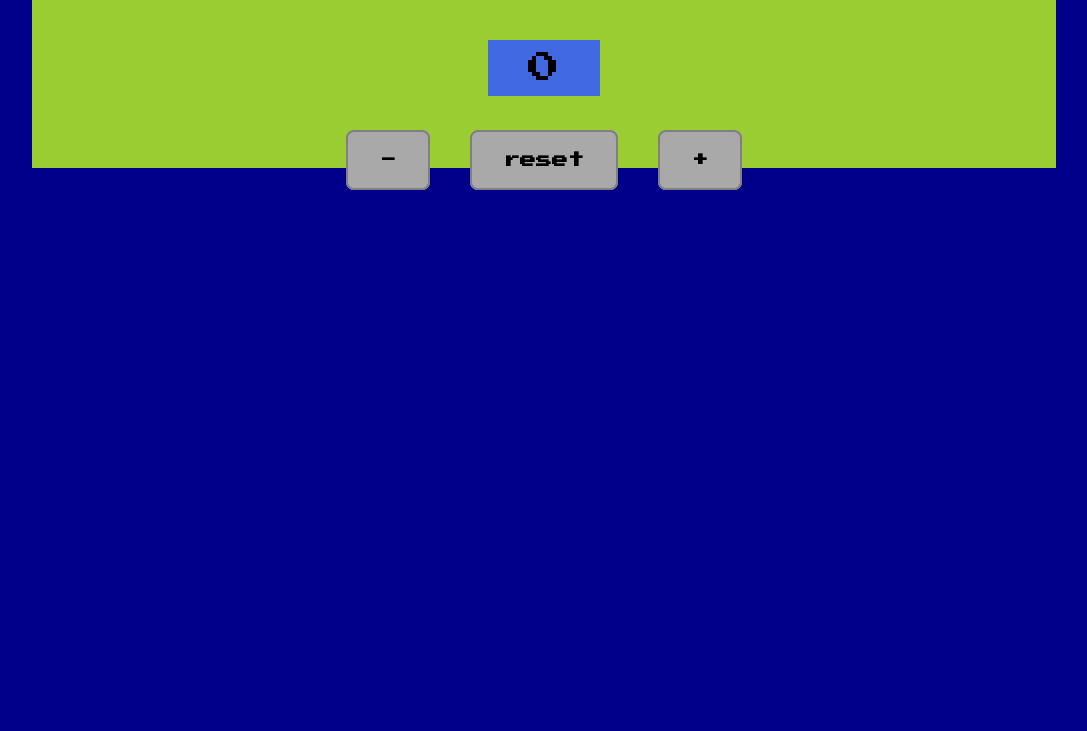
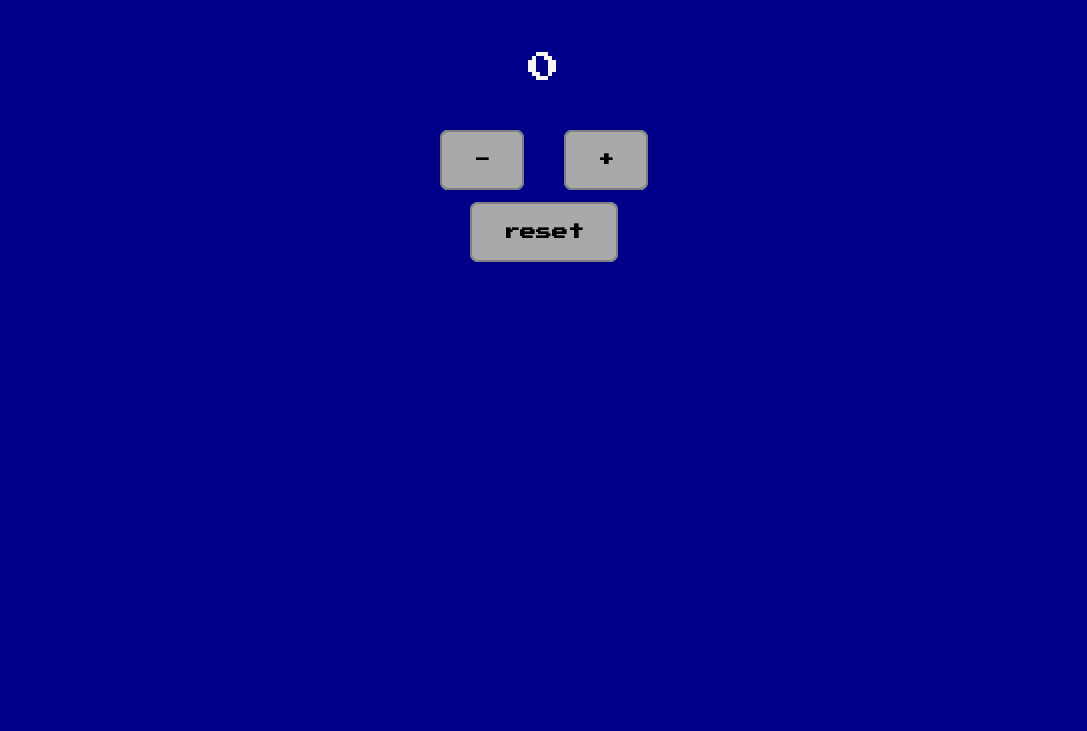
Before and after one commit to Tizios9999/test-javascript-basics-S2I-counter, a plain HTML site: page index.html in a window 1280 px wide. Shown: the part 69-800 px from the top of the page, without its empty margins (96-1183 px from the left). Drawn offline with Linux system fonts and the light colour scheme.

Commit message:
first-version-complete

```diff
--- a/index.html
+++ b/index.html
@@ -22,9 +22,13 @@
       <main>
         <div class="counter"><span class="number">999</span></div>
         <div class="btn-section">
-          <span class="counter-btn minus">-</span>
-          <span class="counter-btn reset">reset</span>
-          <span class="counter-btn plus">+</span>
+          <div class="first-wrapper">
+            <span class="counter-btn minus">-</span>
+            <span class="counter-btn plus">+</span>
+          </div>
+          <div class="second-wrapper">
+            <span class="counter-btn reset">reset</span>
+          </div>
         </div>
       </main>
     </div>
--- a/js/counter.js
+++ b/js/counter.js
@@ -1,7 +1,7 @@
 // Initial counter setup
 let counter;
 const counterElement = document.querySelector(".number");
-const numberLimit = 99;
+const numberLimit = 99; // After reaching the number limit, the counter will restart from 0
 
 function counterUpdate(element) {
     element.textContent = counter;
@@ -12,20 +12,6 @@ function counterInit() {
     counterUpdate(counterElement);
 }
 
-counterInit();
-
-// Button click events
-
-btnSection = document.querySelector(".btn-section");
-minusBtn = document.querySelector(".minus");
-plusBtn = document.querySelector(".plus");
-
-btnSection.addEventListener("click", function(e) {
-    e.target.classList.contains("plus") ? modifyCounter(1) :
-    e.target.classList.contains("minus") ? modifyCounter(-1):
-    e.target.classList.contains("reset") ? counterInit() :
-    e.stopPropagation();
-});
 function modifyCounter(number) {
     counter+= number;
     if (Math.abs(counter) > numberLimit) {
@@ -34,3 +20,16 @@ function modifyCounter(number) {
         counterUpdate(counterElement);
     }
 }
+
+counterInit();
+
+// Button click events
+
+btnSection = document.querySelector(".btn-section");
+
+btnSection.addEventListener("click", function(e) {
+    e.target.classList.contains("plus") ? modifyCounter(1) :
+    e.target.classList.contains("minus") ? modifyCounter(-1):
+    e.target.classList.contains("reset") ? counterInit() :
+    e.stopPropagation();
+});
--- a/style/style.css
+++ b/style/style.css
@@ -4,10 +4,10 @@ body {
     text-align: center;
     font-family: 'Press Start 2P', cursive;
     background-color: darkblue;
+    color: yellow;
 }
 
 .main-app {
-    background-color: yellowgreen;
     min-width: 50%;
     max-width: 80%;
     margin: 0 auto;
@@ -16,16 +16,29 @@ body {
 .counter {
     margin: 56px auto;
     font-size: 32px;
-    background-color: royalblue;
     width: 112px;
     height: 56px;
     display: flex;
     justify-content: center;
     align-items: center;
+    color: whitesmoke;
+
+}
+
+.btn-section {
+    display: flex;
+    flex-flow: column wrap;
+    justify-content: space-evenly;
+    user-select: none; /* Prevents selection and highlighting */
+}
+
+.first-wrapper {
+    margin-bottom: 56px;
 }
 
 .counter-btn {
     background-color: darkgrey;
+    color: black;
     font-weight: bold;
     padding: 20px 32px;
     margin: 12px;
```
